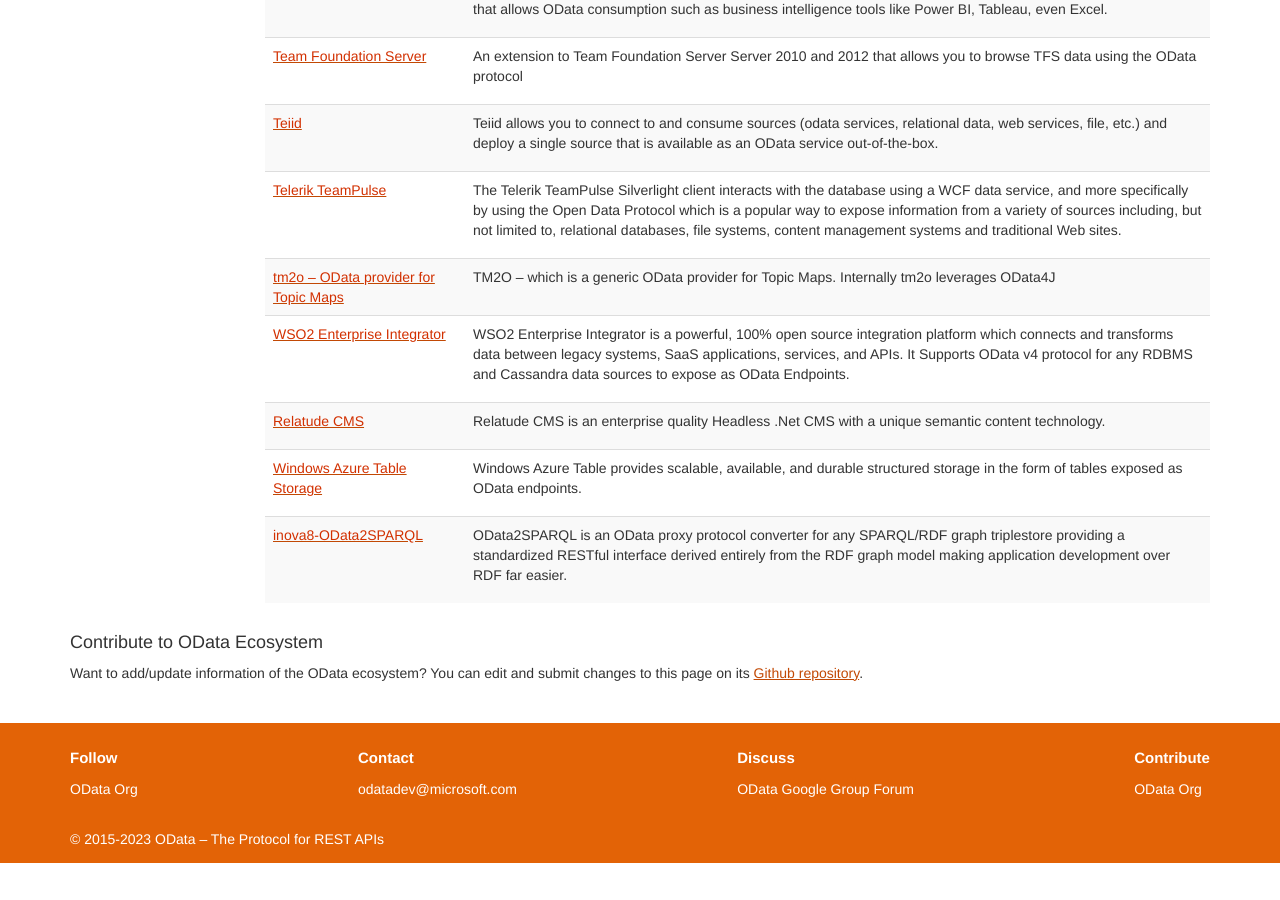
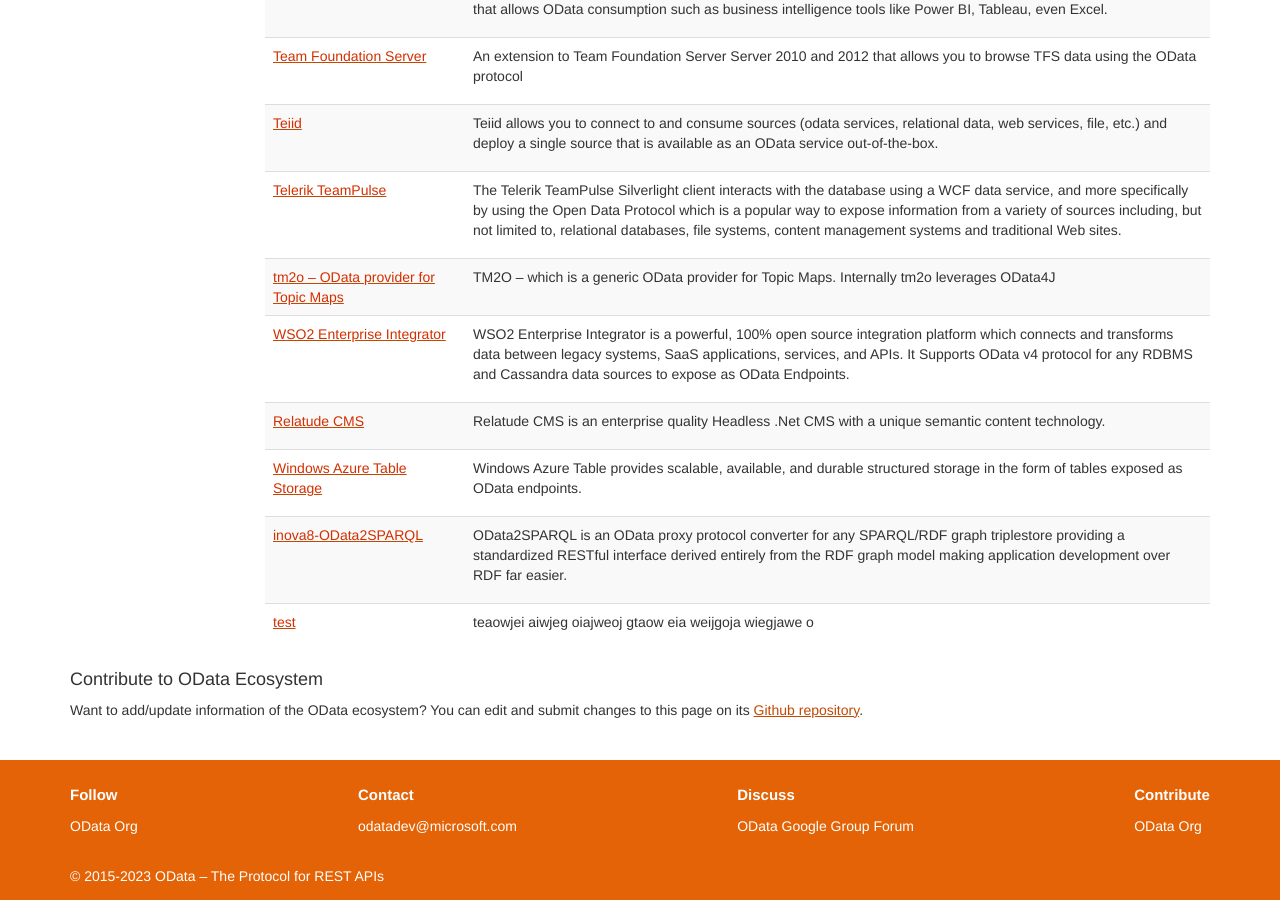
Before and after one commit to OData/odataorg.github.io, a Jekyll site: the page built from pages/ecosystem/ecosystem.html, in a window 1280 px wide and 900 px high, scrolled down 3278 px. Built offline with Jekyll 4.4.1, drawn with Linux system fonts in a browser that asks for light colours; nearby versions of some CDN libraries; library files that are not in the unit come from our copies; a style sheet for code colours, icons or effects is not loaded; before the commit the page ends 4141 px from its top, so only the background shows below that.

Commit message:
get data from test csv

```diff
--- /dev/null
+++ b/_data/ecosys-submissions.csv
@@ -0,0 +1,4 @@
+id,product_category,product_name,product_link,download_link,brief_description
+2,Producer,test,testingg,,teaowjei aiwjeg oiajweoj gtaow eia weijgoja wiegjawe o
+3,Live Service,test2,https://www.odata.org/,,aweojgawejgjoewijoaw ejgaewg
+4,Consumer,test3,faowje,oaijgoijwe,awiejgoajwegiojawe
--- a/pages/ecosystem/ecosystem.html
+++ b/pages/ecosystem/ecosystem.html
@@ -37,6 +37,20 @@
 			<td>{{producer.content}}</td>
 			</tr>
 		{% endfor %}
+		{% for submission in site.data.ecosys-submissions %}
+			{% if submission.product_category == "Producer" %}
+				<tr>
+				<td width="200">
+					{% if submission.product_link == NULL %}
+						{{submission.product_name}}
+					{% else %}
+					<a href={{submission.product_link}}>{{submission.product_name}}</a>
+					{% endif %}
+					</td>
+				<td>{{submission.brief_description}}</td>
+				</tr>
+			{% endif %}
+		{% endfor %}
 	</tbody>
 	</table>
 	</div>
@@ -59,6 +73,20 @@
 				<td>{{consumer.content}}</td>
 				</tr>
 		{% endfor %}
+		{% for submission in site.data.ecosys-submissions %}
+			{% if submission.product_category == "Consumer" %}
+				<tr>
+				<td width="200">
+					{% if submission.product_link == NULL %}
+						{{submission.product_name}}
+					{% else %}
+					<a href={{submission.product_link}}>{{submission.product_name}}</a>
+					{% endif %}
+					</td>
+				<td>{{submission.brief_description}}</td>
+				</tr>
+			{% endif %}
+		{% endfor %}
 </tbody>
 </table>
 </div>
@@ -80,6 +108,20 @@
 		<td>{{liveservice.content}}</td>
 		</tr>
 	{% endfor %}
+	{% for submission in site.data.ecosys-submissions %}
+			{% if submission.product_category == "Live Service" %}
+				<tr>
+				<td width="200">
+					{% if submission.product_link == NULL %}
+						{{submission.product_name}}
+					{% else %}
+					<a href={{submission.product_link}}>{{submission.product_name}}</a>
+					{% endif %}
+					</td>
+				<td>{{submission.brief_description}}</td>
+				</tr>
+			{% endif %}
+		{% endfor %}
 </tbody>
 </table>
 </div>
@@ -107,6 +149,20 @@
 			{% endif %}
 		</tr>
 	{% endfor %}
+	{% for submission in site.data.ecosys-submissions %}
+			{% if submission.product_category == "Sample Code" %}
+				<tr>
+				<td width="200">
+					{% if submission.product_link == NULL %}
+						{{submission.product_name}}
+					{% else %}
+					<a href={{submission.product_link}}>{{submission.product_name}}</a>
+					{% endif %}
+					</td>
+				<td>{{submission.brief_description}}</td>
+				</tr>
+			{% endif %}
+		{% endfor %}
 </tbody>
 </table>
 </div>
@@ -128,6 +184,20 @@
 		<td>{{tutorial.content}}</td>
 		</tr>
 	{% endfor %}
+	{% for submission in site.data.ecosys-submissions %}
+			{% if submission.product_category == "Tutorial" %}
+				<tr>
+				<td width="200">
+					{% if submission.product_link == NULL %}
+						{{submission.product_name}}
+					{% else %}
+					<a href={{submission.product_link}}>{{submission.product_name}}</a>
+					{% endif %}
+					</td>
+				<td>{{submission.brief_description}}</td>
+				</tr>
+			{% endif %}
+		{% endfor %}
 </tbody>
 </table>
 </div>
```
